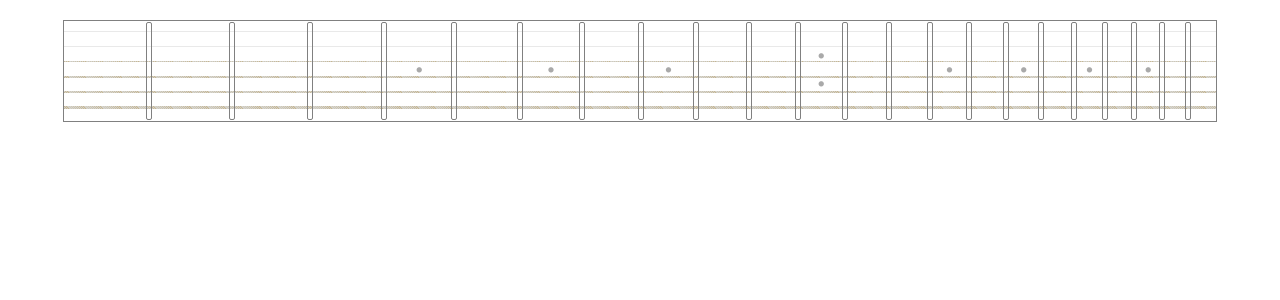
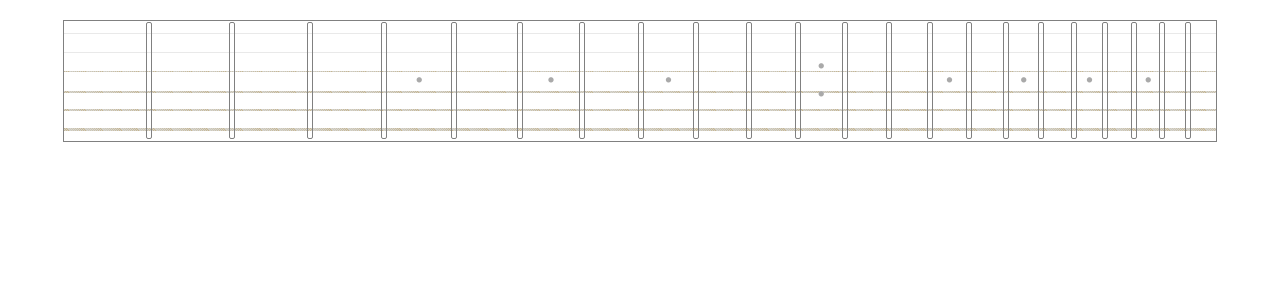
Before and after one commit to jamesBrennan/fretboard, a React (Create React App) app: page / in a window 1280 px wide. Shown: the top 300 px of the page. Built offline with nearby package versions, Linux system fonts and the light colour scheme.

Commit message:
Add hitboxes for notes

```diff
--- a/src/components/Decoration.js
+++ b/src/components/Decoration.js
@@ -6,7 +6,7 @@ function Detail() {
 }
 
 function details(num) {
-  if(num === 12) { return [<Detail/>, <Detail/>] }
+  if(num === 12) { return [<Detail key={0}/>, <Detail key={1}/>] }
   if([5,7,9,15,17,19,21].includes(num)) {
     return <Detail/>
   }
--- a/src/components/Fret.css
+++ b/src/components/Fret.css
@@ -5,8 +5,33 @@
     height: 96%;
     position: relative;
     top: 1%;
+    display: flex;
+    flex-direction: column;
 }
 
-.Fret:hover {
-    background-color: orange;
+.HitBox:hover {
 }
+
+.HitBox {
+    width: 600%;
+    position: relative;
+    left: -400%;
+    flex: 1;
+    display: flex;
+    align-items: center;
+    justify-content: center;
+}
+
+.HitBox__note {
+    background-color: darkgray;
+    border-radius: 70%;
+    height: 70%;
+    width: 70%;
+    position: relative;
+    left: 23%;
+    display: none;
+}
+
+.HitBox:hover .HitBox__note {
+    display: block;
+}
--- a/src/components/Fret.js
+++ b/src/components/Fret.js
@@ -1,10 +1,23 @@
 import React from 'react';
 import './Fret.css';
+import { range } from '../util';
+
+function HitBox({string, fret, onClick}) {
+  return (
+    <div className="HitBox" onClick={() => {onClick(string, fret)}}>
+      <div className="HitBox__note">
+      </div>
+    </div>
+  )
+}
 
 export default function Fret({number}) {
   return(
     <div className="Fret">
-
+      {range(6).map(i =>
+        <HitBox key={i} string={i+1} fret={number+1}
+                onClick={(string, fret) => console.log(string, fret)}/>
+      )}
     </div>
   )
 }
--- a/src/components/FretGroup.css
+++ b/src/components/FretGroup.css
@@ -12,7 +12,3 @@
     flex-grow: 1;
     position: relative;
 }
-
-.FretGroup__space:hover {
-    background-color: honeydew;
-}
--- a/src/components/FretGroup.js
+++ b/src/components/FretGroup.js
@@ -9,7 +9,7 @@ export default function FretGroup({number, style}) {
       <div className="FretGroup__space">
         <Decoration number={number}/>
       </div>
-      <Fret/>
+      <Fret number={number}/>
     </div>
   );
 };
--- a/src/components/Fretboard.css
+++ b/src/components/Fretboard.css
@@ -1,6 +1,6 @@
 .Fretboard {
     width: 90vw;
-    height: 100px;
+    height: 120px;
     border: solid gray 1px;
     display: flex;
     margin: 20px auto;
@@ -32,21 +32,21 @@
 .Fretboard__string--2 {
     background: lightgray;
     height: 1px;
-    top: 25%
+    top: 26%
 }
 .Fretboard__string--3 {
-    height: 0.08em;
-    top: 40%
+    height: 0.05em;
+    top: 42%
 }
 .Fretboard__string--4 {
-    height: 0.11em;
-    top: 55%
+    height: 0.13em;
+    top: 58%
 }
 .Fretboard__string--5 {
     height: 0.15em;
-    top: 70%
+    top: 73%
 }
 .Fretboard__string--6 {
     height: 0.2em;
-    top: 85%
+    top: 89%
 }
```
